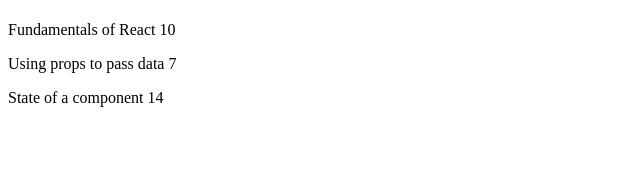
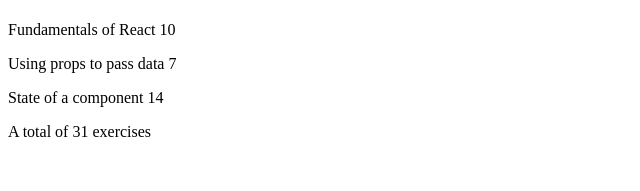
Before and after one commit to ravi0131/course-information, a React (Vite) app: page / in a window 1280 px wide. Shown: the top 191 px of the page, without its empty margins (0-640 px from the left). Built offline with nearby package versions, Linux system fonts and the light colour scheme.

Commit message:
exercise 2.2

```diff
--- a/src/components/Content.jsx
+++ b/src/components/Content.jsx
@@ -1,10 +1,16 @@
 import Part from './Part'
+import Total from './Total'
+
 const Content = (props) => {
     console.log('Hello from the Content component')
     console.log(props)
     const {parts} = props
     return(
-            parts.map(part => <Part key={part.id} name={part.name} exercises={part.exercises}/>)
+        <div>
+            {parts.map(part => <Part key={part.id} name={part.name} exercises={part.exercises}/>)}
+            <Total parts={parts}/>
+        </div>
+
     )
 }
 
--- /dev/null
+++ b/src/components/Total.jsx
@@ -0,0 +1,13 @@
+const Total = (props) => {
+    console.log('Hello from the Total component')
+    console.log(props)
+    const {parts} = props
+    return(
+        <p>
+            A total of {parts.reduce( (sum, part) => {return sum += part.exercises},0)} exercises
+        </p>
+    )
+
+}
+
+export default Total
```
